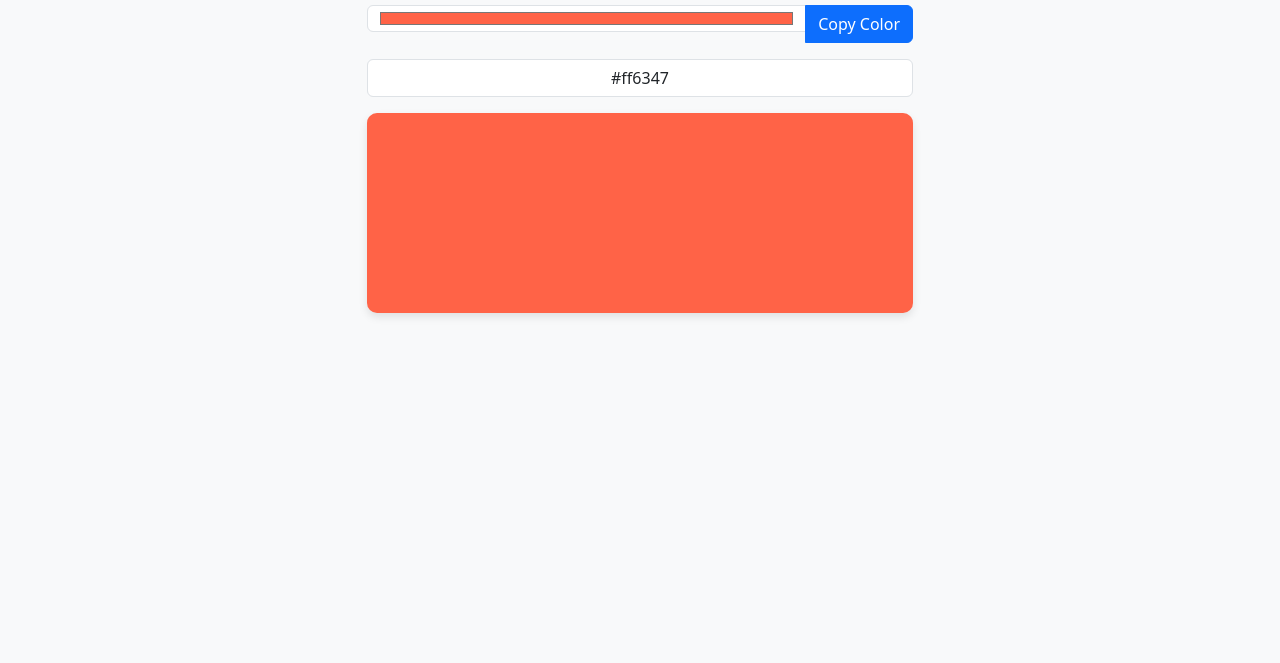
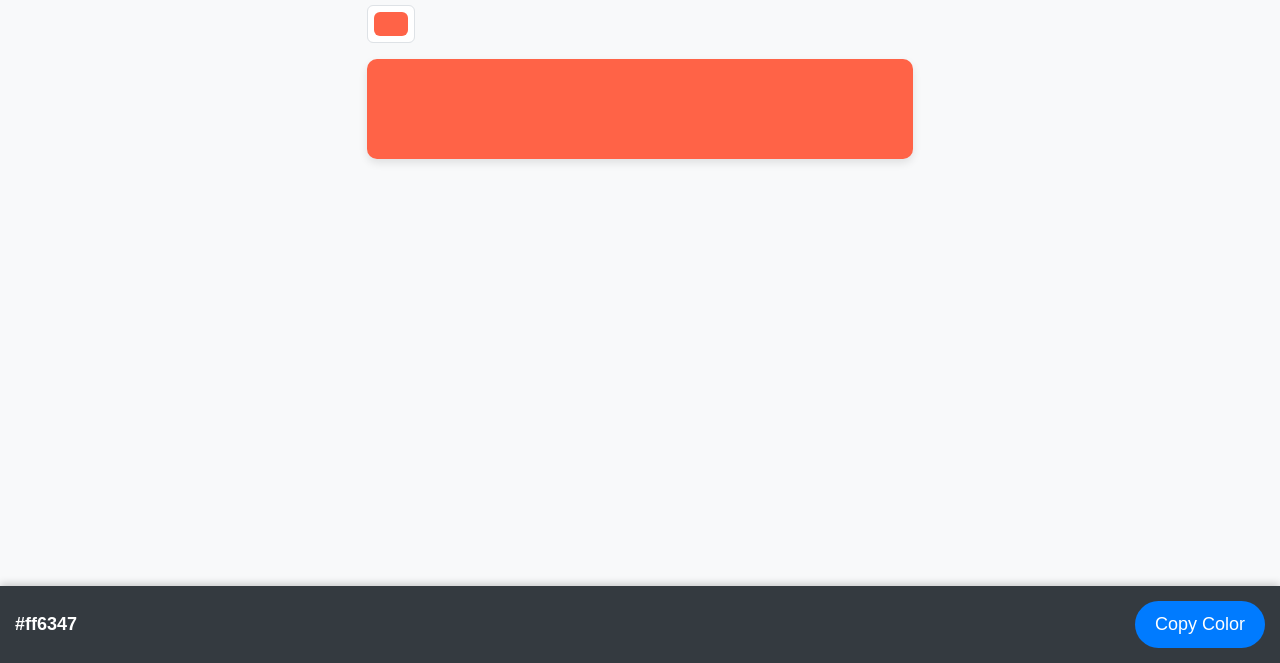
Before and after one commit to daeeros/colorpicker, a plain HTML site: page index.html in a window 1280 px wide. Shown: the part 137-800 px from the top of the page. Drawn offline with nearby package versions, Linux system fonts and the light colour scheme; some packages are replaced by stand-ins of ours; a script that the page names is missing.

Commit message:
Update index.html

```diff
--- a/index.html
+++ b/index.html
@@ -3,7 +3,7 @@
 <head>
     <meta charset="UTF-8">
     <meta name="viewport" content="width=device-width, initial-scale=1.0">
-    <title>Color Picker</title>
+    <title>Advanced Color Picker</title>
     <link href="https://cdn.jsdelivr.net/npm/bootstrap@5.3.2/dist/css/bootstrap.min.css" rel="stylesheet">
     <script src="https://cdn.jsdelivr.net/npm/@popperjs/core@2.11.8/dist/umd/popper.min.js"></script>
     <script src="https://cdn.jsdelivr.net/npm/bootstrap@5.3.2/dist/js/bootstrap.min.js"></script>
@@ -12,6 +12,7 @@
         body {
             background-color: #f8f9fa;
             padding: 20px;
+            font-family: 'Arial', sans-serif;
         }
         .color-picker-container {
             margin-top: 50px;
@@ -19,14 +20,50 @@
         }
         .color-preview {
             width: 100%;
-            height: 200px;
+            height: 100px;
             border-radius: 10px;
-            margin-top: 15px;
             box-shadow: 0px 4px 8px rgba(0, 0, 0, 0.1);
+            transition: background-color 0.3s ease-in-out;
+        }
+        .copy-btn {
+            display: flex;
+            align-items: center;
+            justify-content: center;
+            background-color: #007bff;
+            border: none;
+            border-radius: 50px;
+            padding: 10px 20px;
+            font-size: 18px;
+            color: white;
+            transition: background-color 0.3s;
+        }
+        .copy-btn:hover {
+            background-color: #0056b3;
+            cursor: pointer;
+        }
+        .bottom-panel {
+            position: fixed;
+            bottom: 0;
+            left: 0;
+            width: 100%;
+            background-color: #343a40;
+            color: white;
+            padding: 15px;
+            display: flex;
+            align-items: center;
+            justify-content: space-between;
+            box-shadow: 0 -2px 8px rgba(0, 0, 0, 0.2);
+        }
+        .bottom-panel span {
+            font-size: 18px;
+            font-weight: bold;
         }
         @media (max-width: 576px) {
             .color-preview {
-                height: 150px;
+                height: 80px;
+            }
+            .copy-btn {
+                font-size: 16px;
             }
         }
     </style>
@@ -37,28 +74,32 @@
             <div class="col-md-6 col-sm-12 color-picker-container">
                 <h1 class="mb-4">Advanced Color Picker</h1>
 
-                <div class="input-group mb-3">
-                    <input type="color" class="form-control" id="colorPicker" value="#ff6347">
-                    <button class="btn btn-primary" id="copyButton" data-clipboard-target="#colorCode">Copy Color</button>
-                </div>
-
-                <input type="text" class="form-control text-center mb-3" id="colorCode" value="#ff6347" readonly>
+                <!-- Автоматически открытый выбор цвета -->
+                <input type="color" class="form-control form-control-color mb-3" id="colorPicker" value="#ff6347" title="Choose your color">
 
                 <div class="color-preview" id="colorPreview" style="background-color: #ff6347;"></div>
             </div>
         </div>
     </div>
 
+    <!-- Нижняя панель с информацией -->
+    <div class="bottom-panel" id="bottomPanel">
+        <span id="colorCode">#ff6347</span>
+        <button class="copy-btn" id="copyButton" data-clipboard-target="#colorCode">Copy Color</button>
+    </div>
+
     <script>
         const colorPicker = document.getElementById('colorPicker');
         const colorCode = document.getElementById('colorCode');
         const colorPreview = document.getElementById('colorPreview');
+        const bottomPanel = document.getElementById('bottomPanel');
 
         // Обновление при выборе нового цвета
         colorPicker.addEventListener('input', (event) => {
             const color = event.target.value;
-            colorCode.value = color;
+            colorCode.textContent = color;
             colorPreview.style.backgroundColor = color;
+            bottomPanel.style.backgroundColor = color;
         });
 
         // Настройка быстрого копирования
```
